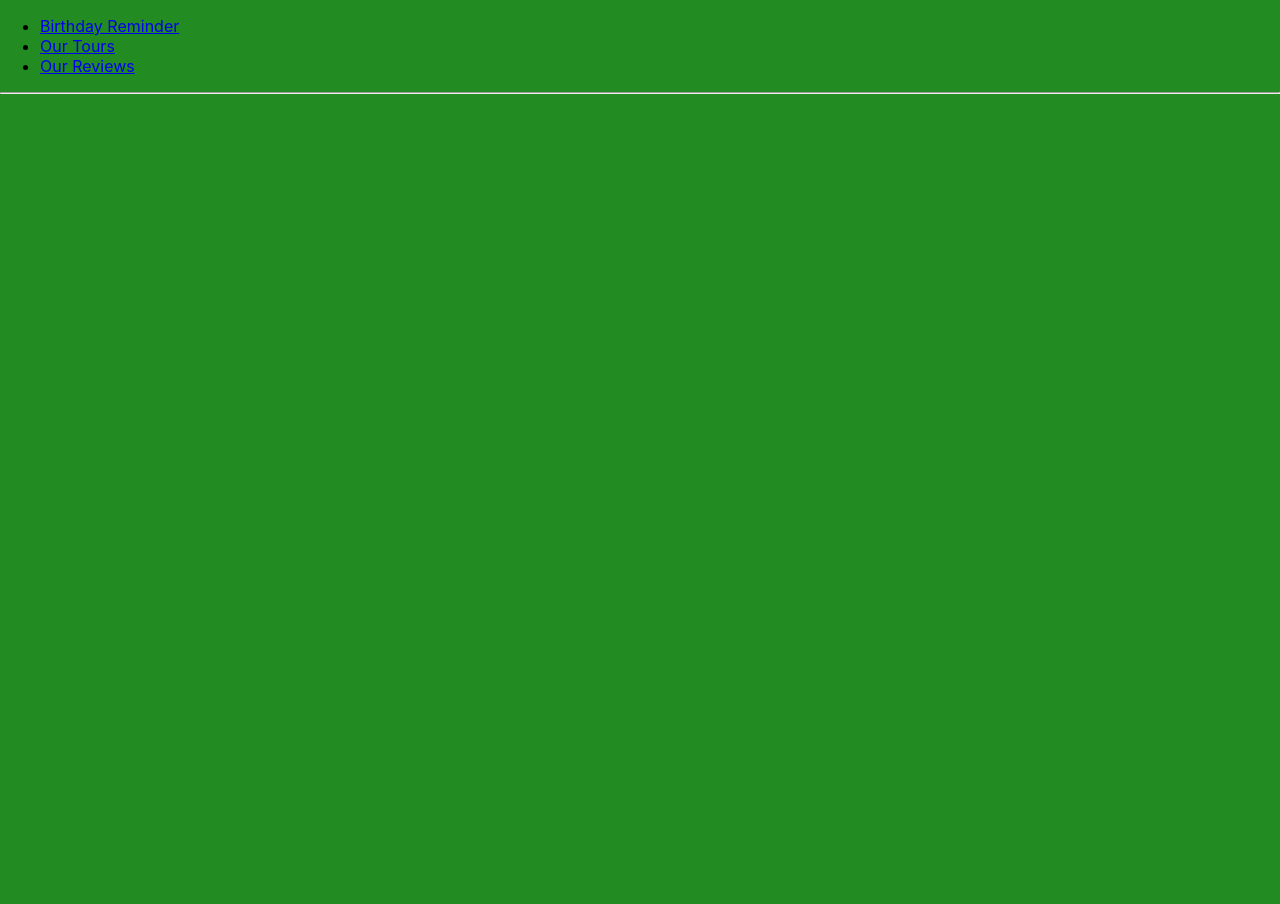
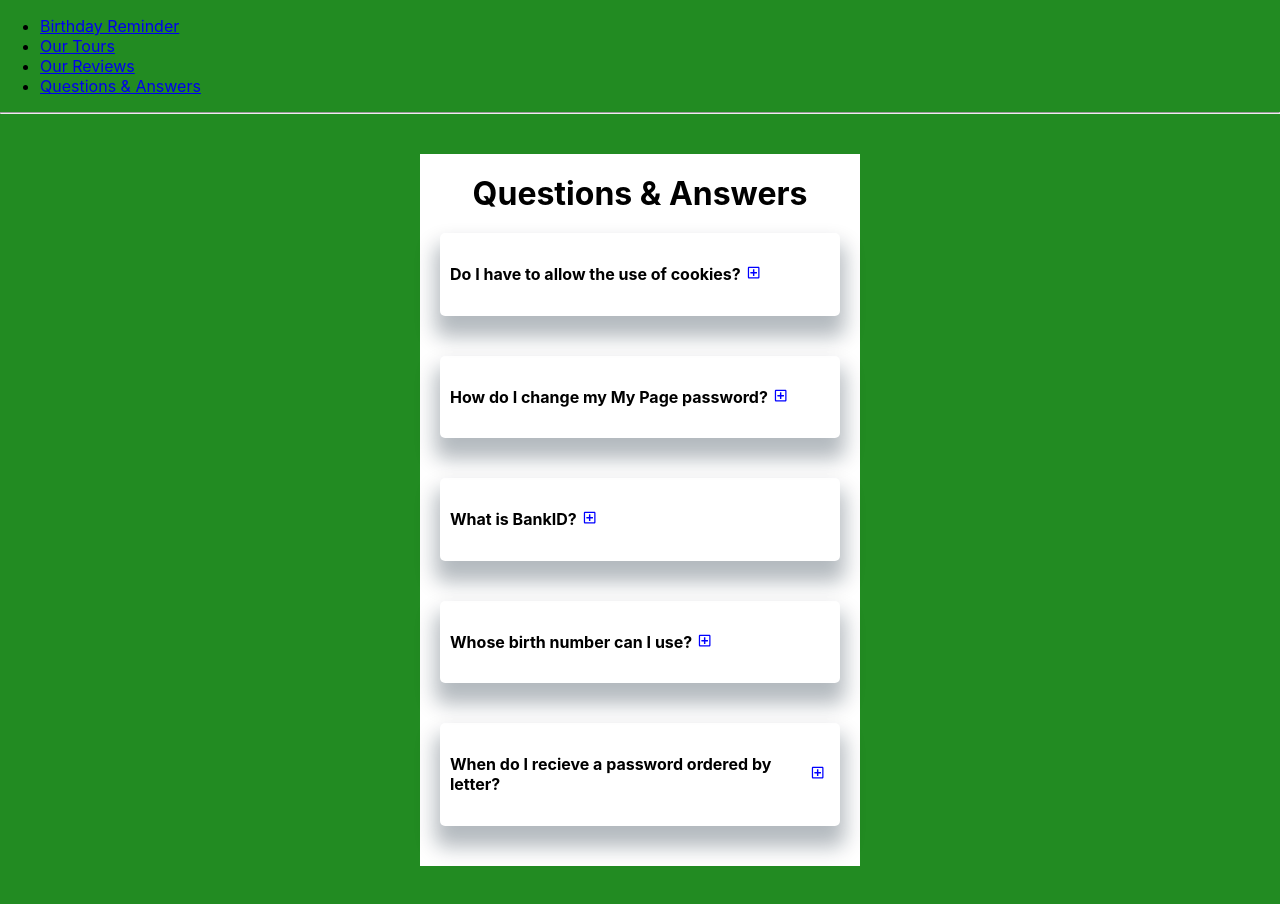
Before and after one commit to ramyamahi/React-Projects, a React (Create React App) app: page /QuestionsMain in a window 1280 px wide. Before the commit the page ends 800 px from the top, so only its background shows below. Built offline with nearby package versions, Linux system fonts and the light colour scheme.

Commit message:
Question Accordian project

```diff
--- a/src/App.js
+++ b/src/App.js
@@ -4,6 +4,7 @@ import { BrowserRouter as Router, Route, Switch, NavLink } from "react-router-do
 import Birthday from "./Projects/1-birthday-reminder/Birthday";
 import ToursMain from "./Projects/2-tours/ToursMain";
 import ReviewsMain from "./Projects/3-Reviews/ReviewsMain";
+import QuestionsMain from "./Projects/4-Questions/QuestionsMain";
 
 class App extends Component {
   state = {
@@ -21,7 +22,10 @@ class App extends Component {
               <NavLink to="/ToursMain">Our Tours</NavLink>
             </li>
             <li>
-              <NavLink to="ReviewsMain">Our Reviews</NavLink>
+              <NavLink to="/ReviewsMain">Our Reviews</NavLink>
+            </li>
+            <li>
+              <NavLink to="/QuestionsMain">Questions & Answers</NavLink>
             </li>
           </ul>
           <hr/>
@@ -30,6 +34,7 @@ class App extends Component {
             <Route exact path="/Birthday" component={Birthday} />
             <Route exact path="/ToursMain" component={ToursMain} />
             <Route exact path="/ReviewsMain" component={ReviewsMain} />
+            <Route exact path="/QuestionsMain" component={QuestionsMain} />
           </Switch>
         </div>
       </Router>
--- /dev/null
+++ b/src/Projects/4-Questions/Questions.css
@@ -0,0 +1,34 @@
+.questions-container {
+  background-color: #fff;
+  margin: 40px auto;
+  padding: 20px;
+  width: 400px;
+  display: flex;
+  flex-direction: column;
+}
+
+.question-header {
+  margin: auto;
+  text-align: center;
+}
+
+.question-container {
+  box-shadow: 0 16px 20px 5px rgba(5, 27, 44, 0.3);
+  margin: 20px 0;
+  padding: 10px;
+  border-radius: 5px;
+}
+
+.question-card {
+  display: flex;
+}
+
+.showhide-button {
+  background-color: #fff;
+  border: none;
+  cursor: pointer;
+}
+
+.showhide-icon {
+  color: #0000ff;
+}
--- /dev/null
+++ b/src/Projects/4-Questions/QuestionsMain.js
@@ -0,0 +1,21 @@
+import React, { useState } from 'react';
+import data from './data';
+import SingleQuestion from './SingleQuestion';
+import './Questions.css';
+
+function QuestionsMain() {
+    const [questions, setQuestions] = useState(data);
+
+    return (
+        <div className="questions-container">
+            <h1 className="question-header">Questions & Answers</h1>
+            {questions.map((question) => {
+                return (
+                   <div><SingleQuestion key={question.id} {...question} /></div>
+                )
+            })}
+        </div>
+    )
+}
+
+export default QuestionsMain;
--- /dev/null
+++ b/src/Projects/4-Questions/SingleQuestion.js
@@ -0,0 +1,17 @@
+import React, { useState } from 'react';
+import { FaRegPlusSquare, FaRegMinusSquare } from 'react-icons/fa';
+
+const SingleQustion = ({id, title, info}) => {
+    const [showAnswer, setShowAnswer] = useState(false);
+    return (
+        <div className="question-container">
+            <div className="question-card">
+                <h4>{title}</h4>
+                <button onClick={() => setShowAnswer(!showAnswer)} className="showhide-button">{!showAnswer ? <FaRegPlusSquare className="showhide-icon" /> : <FaRegMinusSquare className="showhide-icon" />} </button>
+            </div>
+            { showAnswer && <p>{info}</p> }
+        </div>
+    )
+}
+
+export default SingleQustion;
--- /dev/null
+++ b/src/Projects/4-Questions/data.js
@@ -0,0 +1,33 @@
+const questions = [
+  {
+    id: 1,
+    title: 'Do I have to allow the use of cookies?',
+    info:
+      'Unicorn vinyl poutine brooklyn, next level direct trade iceland. Shaman copper mug church-key coloring book, whatever poutine normcore fixie cred kickstarter post-ironic street art.',
+  },
+  {
+    id: 2,
+    title: 'How do I change my My Page password?',
+    info:
+      'Coloring book forage photo booth gentrify lumbersexual. Migas chillwave poutine synth shoreditch, enamel pin thundercats fashion axe roof party polaroid chartreuse.',
+  },
+  {
+    id: 3,
+    title: 'What is BankID?',
+    info:
+      'Enamel pin fam sustainable woke whatever venmo. Authentic asymmetrical put a bird on it, lumbersexual activated charcoal kinfolk banjo cred pickled sartorial.',
+  },
+  {
+    id: 4,
+    title: 'Whose birth number can I use?',
+    info:
+      'Edison bulb direct trade gentrify beard lo-fi seitan sustainable roof party franzen occupy squid. Knausgaard cronut succulents, scenester readymade shabby chic lyft. Copper mug meh vegan gentrify.',
+  },
+  {
+    id: 5,
+    title: 'When do I recieve a password ordered by letter?',
+    info:
+      'Locavore franzen fashion axe live-edge neutra irony synth af tilde shabby chic man braid chillwave waistcoat copper mug messenger bag. Banjo snackwave blog, microdosing thundercats migas vaporware viral lo-fi seitan ',
+  },
+]
+export default questions
```
